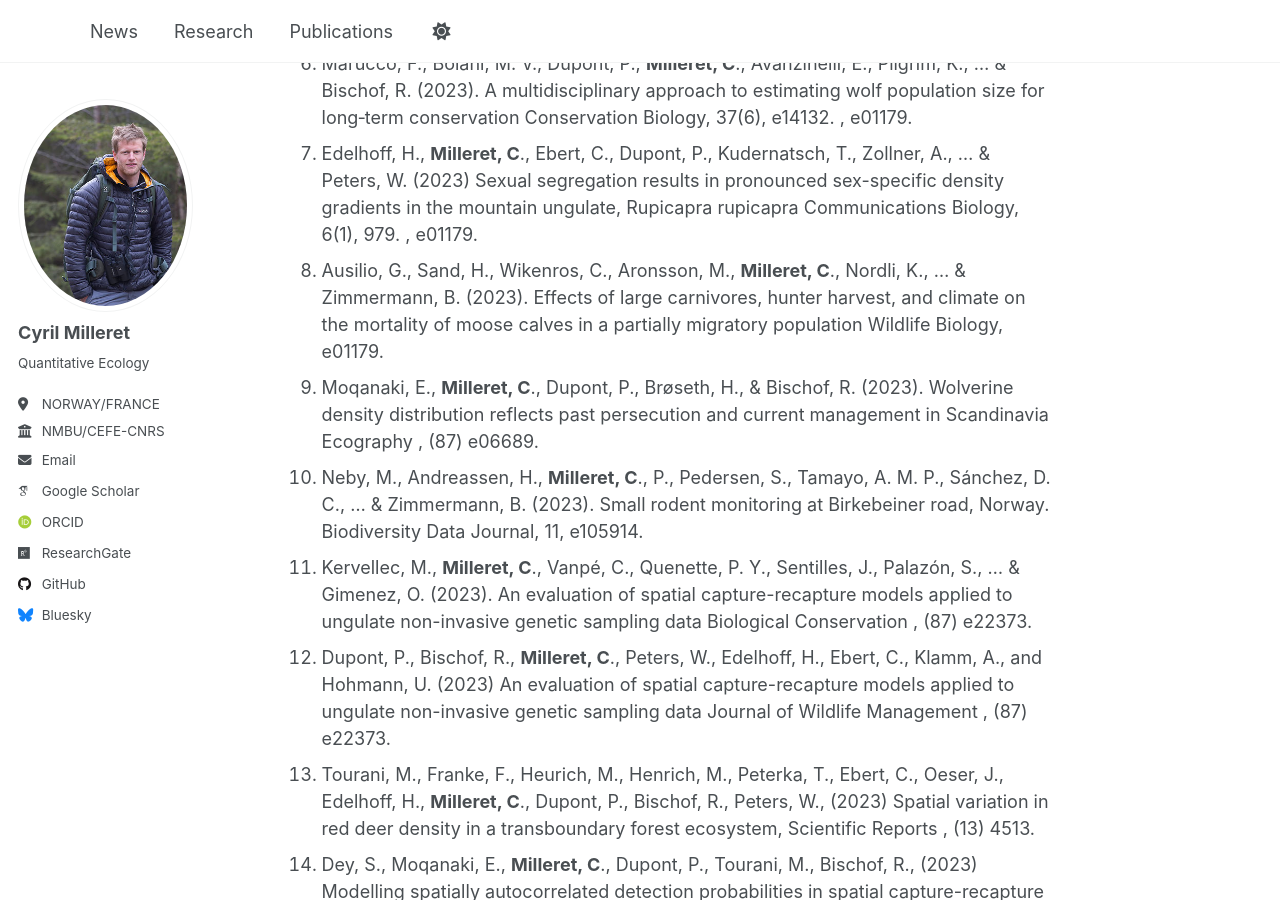
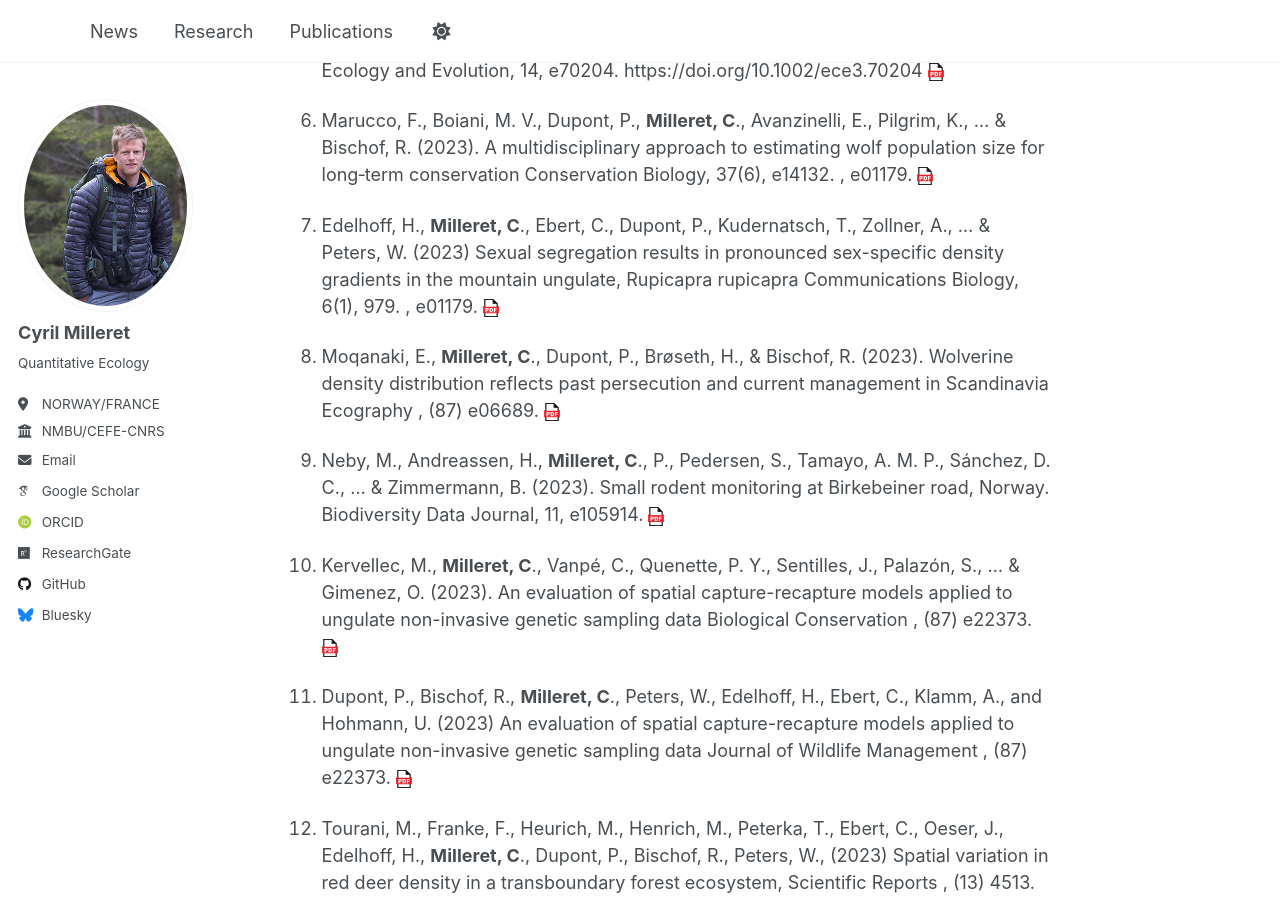
Before and after one commit to Cyril-Milleret/Cyril-Milleret.github.io, a Jekyll site: the page built from _pages/publication.md, in a window 1280 px wide and 900 px high, scrolled down 655 px. Built offline with Jekyll 4.4.1, drawn with Linux system fonts in a browser that asks for light colours; some web fonts are replaced; a script that is not in the unit is left out.

Commit message:
update pubs

```diff
--- a/_pages/publication.md
+++ b/_pages/publication.md
@@ -10,27 +10,111 @@
 </a>
 
 2. Moqanaki, E., **Milleret, C**., Dupont, P., Mattisson, J., Dey, S., Brøseth, H., ... & Bischof, R. (2025). Environmental variability across space and time drives the recolonization pattern of a historically persecuted large carnivore. Proceedings of the National Academy of Sciences, 122(5), e2401679122.
+<a href="https://www.pnas.org/doi/10.1073/pnas.2401679122" target="_blank">
+  <img src="/images/PDF_icon.svg" alt="PDF" width="16" style="vertical-align: middle;">
+</a>
+
 3. Ausilio, G., Sand, H., Wikenros, C., Aronsson, M., **Milleret, C**, Nordli, K., ... & Zimmermann, B. (2024). Effects of large carnivores, hunter harvest, and weather on the mortality of moose calves in a partially migratory population. Wildlife Biology, 2024(6), e01179.
+<a href="https://nsojournals.onlinelibrary.wiley.com/doi/full/10.1002/wlb3.01179" target="_blank">
+  <img src="/images/PDF_icon.svg" alt="PDF" width="16" style="vertical-align: middle;">
+</a>
+
+
 4. **Milleret, C**., Dupont, P., Chapron, G., Swenson, J. E., & Bischof, R. (2024). Sweden is shooting brown bears in the dark. Science, 385(6713), 1052-1052.
+<a href="https://www.science.org/doi/10.1126/science.adq7487" target="_blank">
+  <img src="/images/PDF_icon.svg" alt="PDF" width="16" style="vertical-align: middle;">
+</a>
+
 1. Boiani, M. V., Dupont, P., Bischof, R., Milleret, C., Friard, O., Geary, M., Avanzinelli, E., von Hardenberg, A., & Marucco, F. (2024). When enough is enough: Optimising monitoring effort for large-scale wolf population size estimation in the Italian Alps. Ecology and Evolution, 14, e70204. https://doi.org/10.1002/ece3.70204
+<a href="https://onlinelibrary.wiley.com/doi/full/10.1002/ece3.70204" target="_blank">
+  <img src="/images/PDF_icon.svg" alt="PDF" width="16" style="vertical-align: middle;">
+</a>
+
 1.	Marucco, F., Boiani, M. V., Dupont, P., **Milleret, C**., Avanzinelli, E., Pilgrim, K., ... & Bischof, R. (2023). A multidisciplinary approach to estimating wolf population size for long‐term conservation Conservation Biology, 37(6), e14132. , e01179.
+<a href="https://conbio.onlinelibrary.wiley.com/doi/10.1111/cobi.14132" target="_blank">
+  <img src="/images/PDF_icon.svg" alt="PDF" width="16" style="vertical-align: middle;">
+</a>
+
 2.	Edelhoff, H., **Milleret, C**., Ebert, C., Dupont, P., Kudernatsch, T., Zollner, A., ... & Peters, W. (2023) Sexual segregation results in pronounced sex-specific density gradients in the mountain ungulate, Rupicapra rupicapra Communications Biology, 6(1), 979. , e01179.
-3.	Ausilio, G., Sand, H., Wikenros, C., Aronsson, M., **Milleret, C**., Nordli, K., ... & Zimmermann, B. (2023). Effects of large carnivores, hunter harvest, and climate on the mortality of moose calves in a partially migratory population Wildlife Biology, e01179.
+<a href="https://conbio.onlinelibrary.wiley.com/doi/10.1111/cobi.14132" target="_blank">
+  <img src="/images/PDF_icon.svg" alt="PDF" width="16" style="vertical-align: middle;">
+</a>
+
 4.	Moqanaki, E., **Milleret, C**., Dupont, P., Brøseth, H., & Bischof, R. (2023). Wolverine density distribution reflects past persecution and current management in Scandinavia Ecography , (87) e06689.
+<a href="https://conbio.onlinelibrary.wiley.com/doi/10.1111/cobi.14132" target="_blank">
+  <img src="/images/PDF_icon.svg" alt="PDF" width="16" style="vertical-align: middle;">
+</a>
+
 5.	Neby, M., Andreassen, H., **Milleret, C**., P., Pedersen, S., Tamayo, A. M. P., Sánchez, D. C., ... & Zimmermann, B. (2023). Small rodent monitoring at Birkebeiner road, Norway. Biodiversity Data Journal, 11, e105914.
+<a href="https://conbio.onlinelibrary.wiley.com/doi/10.1111/cobi.14132" target="_blank">
+  <img src="/images/PDF_icon.svg" alt="PDF" width="16" style="vertical-align: middle;">
+</a>
+
 6.	Kervellec, M., **Milleret, C**., Vanpé, C., Quenette, P. Y., Sentilles, J., Palazón, S., ... & Gimenez, O. (2023). An evaluation of spatial capture-recapture models applied to ungulate non-invasive genetic sampling data Biological Conservation , (87) e22373.
+<a href="https://conbio.onlinelibrary.wiley.com/doi/10.1111/cobi.14132" target="_blank">
+  <img src="/images/PDF_icon.svg" alt="PDF" width="16" style="vertical-align: middle;">
+</a>
+
 7.	Dupont, P., Bischof, R., **Milleret, C**., Peters, W., Edelhoff, H., Ebert, C., Klamm, A., and Hohmann, U. (2023) An evaluation of spatial capture-recapture models applied to ungulate non-invasive genetic sampling data Journal of Wildlife Management , (87) e22373.
+<a href="https://conbio.onlinelibrary.wiley.com/doi/10.1111/cobi.14132" target="_blank">
+  <img src="/images/PDF_icon.svg" alt="PDF" width="16" style="vertical-align: middle;">
+</a>
+
 8.	Tourani, M., Franke, F., Heurich, M., Henrich, M., Peterka, T., Ebert, C., Oeser, J., Edelhoff, H., **Milleret, C**., Dupont, P., Bischof, R., Peters, W., (2023) Spatial variation in red deer density in a transboundary forest ecosystem, Scientific Reports , (13) 4513.
+<a href="https://conbio.onlinelibrary.wiley.com/doi/10.1111/cobi.14132" target="_blank">
+  <img src="/images/PDF_icon.svg" alt="PDF" width="16" style="vertical-align: middle;">
+</a>
+
 9.	Dey, S., Moqanaki, E., **Milleret, C**., Dupont, P., Tourani, M., Bischof, R., (2023) Modelling spatially autocorrelated detection probabilities in spatial capture-recapture using random effects Ecological Modelling (479) 110324.
+<a href="https://conbio.onlinelibrary.wiley.com/doi/10.1111/cobi.14132" target="_blank">
+  <img src="/images/PDF_icon.svg" alt="PDF" width="16" style="vertical-align: middle;">
+</a>
+
 10.	**Milleret, C**., Dey, S., Dupont, P., Brøseth, H., Turek, D., de Valpine P., Bischof, R., (2022) Estimating spatially variable and density-dependent survival using open-population spatial capture–recapture models Ecology 104(2): e3934
+<a href="https://conbio.onlinelibrary.wiley.com/doi/10.1111/cobi.14132" target="_blank">
+  <img src="/images/PDF_icon.svg" alt="PDF" width="16" style="vertical-align: middle;">
+</a>
+
 11.	 Zhang, W., Chipperfield, J., Illian, J., Dupont, P., **Milleret, C**., De Valpine, p., Bischof, R, (2022) A flexible and efficient Bayesian implementation of point process models for spatial capture‐recapture data Ecology 104(1): e3887
+<a href="https://conbio.onlinelibrary.wiley.com/doi/10.1111/cobi.14132" target="_blank">
+  <img src="/images/PDF_icon.svg" alt="PDF" width="16" style="vertical-align: middle;">
+</a>
+
 12.	Semper-Pascual, A., Bischof, R., **Milleret, C**., et al. (2022) Occupancy winners in tropical protected forests: a pantropical analysis Proceedings of the royal society B 2892022045720220457
+<a href="https://conbio.onlinelibrary.wiley.com/doi/10.1111/cobi.14132" target="_blank">
+  <img src="/images/PDF_icon.svg" alt="PDF" width="16" style="vertical-align: middle;">
+</a>
+
 13.	Theng, M., **Milleret, C**., Bracis, C., Cassey, P., Delean, S. (2022) Confronting spatial capture–recapture models with realistic animal movement simulations Ecology 12(7):e3676
+<a href="https://conbio.onlinelibrary.wiley.com/doi/10.1111/cobi.14132" target="_blank">
+  <img src="/images/PDF_icon.svg" alt="PDF" width="16" style="vertical-align: middle;">
+</a>
+
 14.	Soumen, D., Dupont, P., Bischof, R., **Milleret, C**., (2022) Does the punishment fit the crime? Consequences and diagnosis of misspecified detection functions in Bayesian spatial capture–recapture modeling Ecology and Evolution 12(2):e8600
+<a href="https://conbio.onlinelibrary.wiley.com/doi/10.1111/cobi.14132" target="_blank">
+  <img src="/images/PDF_icon.svg" alt="PDF" width="16" style="vertical-align: middle;">
+</a>
+
 15.	Dupont, P., **Milleret, C**., Tourani, M., Brøseth, H., Bischof, R. (2021) Integrating dead recoveries in open-population spatial capture–recapture models Ecosphere 12(7):e03571
+<a href="https://conbio.onlinelibrary.wiley.com/doi/10.1111/cobi.14132" target="_blank">
+  <img src="/images/PDF_icon.svg" alt="PDF" width="16" style="vertical-align: middle;">
+</a>
+
 16.	**Milleret, C**., Bischof, R., Dupont, P., Brøseth, H., Odden, J., and Mattison, J. (2021) GPS collars have an apparent positive effect on the survival of a large carnivore Biol. Lett 17(20210128)
+<a href="https://conbio.onlinelibrary.wiley.com/doi/10.1111/cobi.14132" target="_blank">
+  <img src="/images/PDF_icon.svg" alt="PDF" width="16" style="vertical-align: middle;">
+</a>
+
 17.	Moqanaki, E., **Milleret, C**., Tourani, M., Dupont, P., Bischof, R. (2021) Consequences of ignoring variable and spatially autocorrelated detection probability in spatial capture-recapture Landscape Ecology 12(2):e03385
+<a href="https://conbio.onlinelibrary.wiley.com/doi/10.1111/cobi.14132" target="_blank">
+  <img src="/images/PDF_icon.svg" alt="PDF" width="16" style="vertical-align: middle;">
+</a>
+
 18.	Turek, D., **Milleret, C**., Ergon, T., Brøseth, H., Dupont, P., Bischof, R., de Valpine P., (2021) Efficient estimation of large‐scale spatial capture–recapture models Ecosphere 12(2):e03385
+<a href="https://conbio.onlinelibrary.wiley.com/doi/10.1111/cobi.14132" target="_blank">
+  <img src="/images/PDF_icon.svg" alt="PDF" width="16" style="vertical-align: middle;">
+</a>
+
 19.	Crampe, JP., Gerard, JF., Goulard, M., **Milleret, C**., Gonzalez, G., Bon, R. (2021) Year-round sexual segregation in the Pyrenean chamois, a nearly monomorphic polygynous herbivore Behavioural Processes 184, 104300
 20.	Bischof, R., **Milleret, C**., Dupont, P., Chipperfield, J., Tourani, M., Ordiz, A., de Valpine, P., Turek, D., Royle, A., Gimenez, O., Flastad, Ø., Åkesson, M., Svensson, L., Brøseth, H., Kindberg, J. (2020) Estimating and forecasting spatial population dynamics of apex predators using transnational genetic monitoring Proceedings of the National Academy of Sciences
 21.	Ordiz, A., **Milleret, C**., Uzal, A., Zimmermann, B., Wabakken, P., Wikenros, C., Sand, H., Swenson, J., Kindberg, J. (2020) Individual variation in predatory behavior, scavenging and seasonal prey availability as potential drivers of coexistence between wolves and bears Diversity. 12, 356.
```
